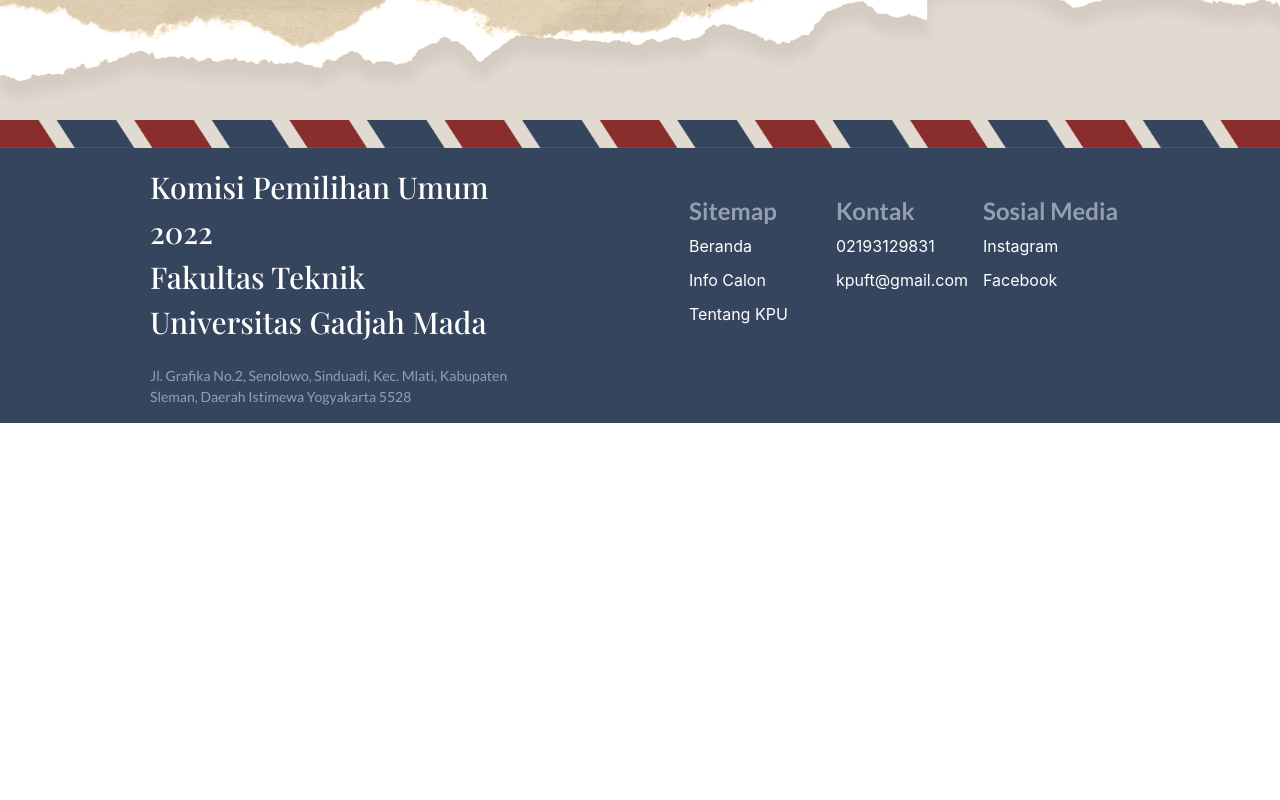
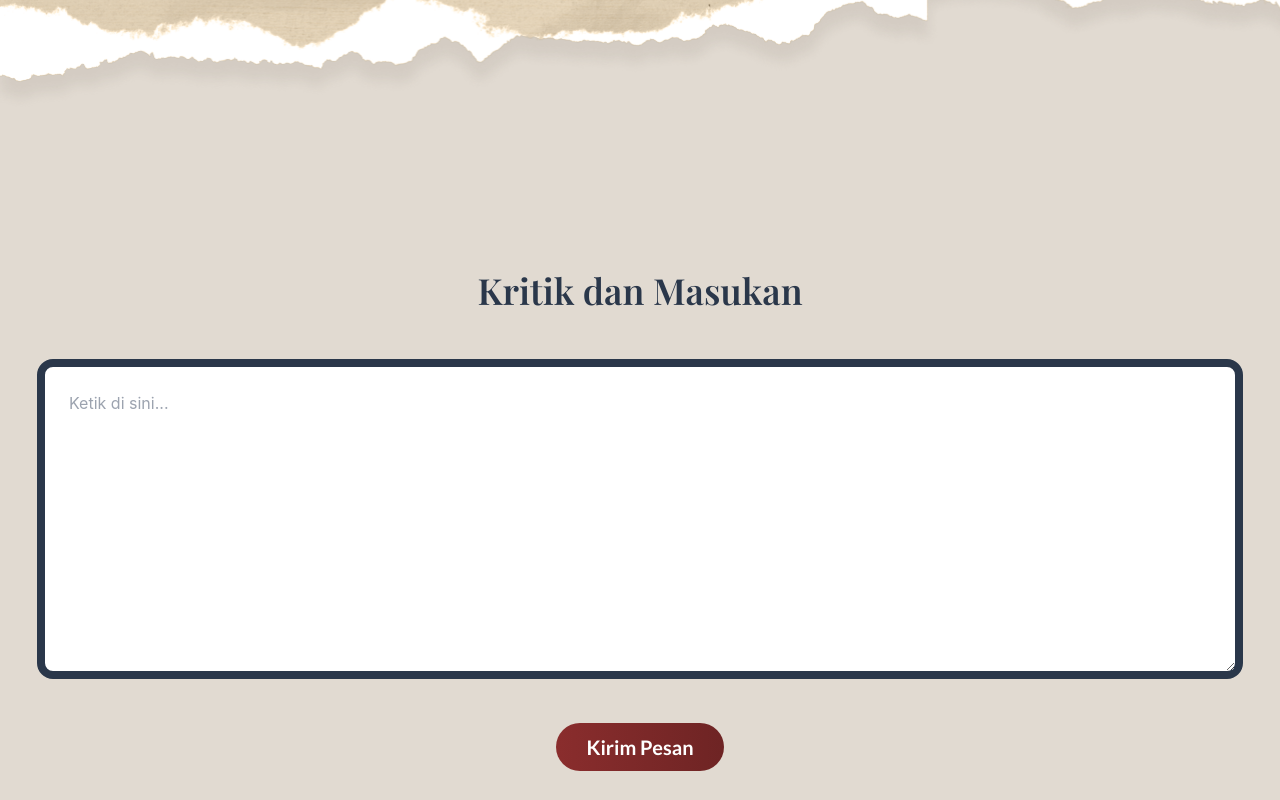
Before and after one commit to frhnfrnk/kpu-ft-ugm-2022, a React (Create React App) app: page /terimakasih in a window 1280 px wide. Shown: the part 680-1480 px from the top of the page. Before the commit the page ends 1103 px from the top, so only its background shows below. Built offline with nearby package versions, Linux system fonts and the light colour scheme.

Commit message:
feat: kritiksaran edit

```diff
--- a/src/components/Footer/footer.js
+++ b/src/components/Footer/footer.js
@@ -1,6 +1,5 @@
 import { NavLink } from "react-router-dom";
 import MenuItems from "../Header/MenuItem";
-import LineBottom from '../../assets/decoration/line_bottom.png'
 
 
 export default function Footer(){
@@ -11,7 +10,6 @@
 
     return (
         <>
-            <img className="bg-[#E1DAD1]" src={LineBottom} />
             <footer className="w-full bg-[#35455D] h-auto lg:h-[275px] flex flex-col-reverse lg:flex-row p-[20px] lg:p-0 lg:px-[150px] lg:justify-between lg:items-center">
                 <div className="flex flex-col w-full lg:w-[40%]">
                     <h1 className="text-[20px] lg:text-[30px] font-Playfair text-[#fefefe] font-medium">Komisi Pemilihan Umum 2022<br/> Fakultas Teknik<br/> Universitas Gadjah Mada</h1>
--- a/src/components/Header/header.js
+++ b/src/components/Header/header.js
@@ -60,12 +60,14 @@
 
     return (
         <>
-            <header className={`h-[calc(0.5rem+6vmin)] w-full bg-[#35455D] font-Lato lg:flex z-50 lg:justify-between lg:items-center lg:px-[150px] fixed transition-all ${isScroll ? "lg:bg-[35455D]" : "lg:bg-transparent"}`}>
+            <header className={`h-[calc(2rem+9vmin)] lg:h-[calc(0.5rem+7vmin)] w-full bg-[#35455D] font-Lato lg:flex z-50 lg:justify-between lg:items-center lg:px-[150px] fixed transition-[background] duration-300  ${isScroll ? "lg:bg-[#35455D]" : "lg:bg-transparent"}`}>
                 <div className='h-16 flex justify-between px-5 '>
-                    <div className='flex justify-center items-center'>
-                        <img src={Logo} className="h-9 pr-4"/>
-                        <h1 className={` text-[#e8e4e3] font-bold  text-md ${isScroll ? "lg:text-[#E1DAD1]" : "lg:text-[#2a374a]"}`}>KPUFT UGM 2022</h1>
-                    </div>
+                    <Link to="/" className='flex justify-center items-center'>
+                        <div className='flex justify-center items-center'>
+                            <img src={Logo} className="h-9 pr-4"/>
+                            <h1 className={` text-[#e8e4e3] font-bold  text-md ${isScroll ? "lg:text-[#E1DAD1]" : "lg:text-[#2a374a]"}`}>KPUFT UGM 2022</h1>
+                        </div>
+                    </Link>
                     <div
                         onClick={()=>setIsOpen(!isOpen)}
                         className='hamburger h-5 my-auto flex flex-col justify-around px-5 cursor-pointer transition-all duration-500 lg:hidden'>
--- a/src/components/HomePage/kritikSaran.js
+++ b/src/components/HomePage/kritikSaran.js
@@ -6,7 +6,7 @@
                 className="w-full h-[100vh] bg-no-repeat bg-cover bg-center"
                 style={{backgroundImage: `url(/imgKritik/bgkritik.png)`}}
                 >
-                    <h1 className="text-slate-700 font-serif md:text-4xl text-2xl text-center pt-[33vh]">
+                    <h1 className="text-[#2A374A] font-Playfair-semibold md:text-4xl text-2xl text-center pt-[33vh]">
                         Kritik dan Masukan
                     </h1>
 
--- /dev/null
+++ b/src/components/Terimakasih/Kritik.js
@@ -0,0 +1,37 @@
+import { Link } from 'react-router-dom';
+import LineBottom from '../../assets/decoration/line_bottom.png'
+
+
+function Kritik2(){
+    return(
+        <div>
+
+            <div
+                className="w-full h-[100vh] flex flex-col place-content-center bg-no-repeat bg-cover bg-center"
+                >
+                    <h1 className="text-[#2A374A] font-Playfair-semibold md:text-4xl text-2xl text-center">
+                        Kritik dan Masukan
+                    </h1>
+
+                    <div className="md:h-[43vh] h-[33vh]  lg:w-auto border-0 rounded-xl pt-[3vh] mt-[25px] flex justify-center">
+                        <textarea
+                            className="md:h-[40vh] h-[30vh] w-[75vw] lg:w-auto bg-c-05 bg-opacity-50 border-8 border-[#2A374A] rounded-2xl p-6"
+                            rows="3"
+                            cols="110"
+                            id="text-translate"
+                            name="translate"
+                            placeholder="Ketik di sini...">
+
+                        </textarea>
+                    </div>
+
+                    <div className='flex justify-center mt-[3vh]'>
+                        <Link to="/"><button className="h-[48px] w-[168px] text-white font-bold font-Lato text-xl rounded-full mt-[40px] lg:mt-[20px] bg-gradient-to-r from-[#8A2D2D] to-[#6E2424]">Kirim Pesan</button></Link>
+                    </div>
+            </div>
+            <img src={LineBottom} alt="line-bottom" className="w-full"/>
+        </div>
+    );
+}
+
+export default Kritik2;
--- a/src/index.css
+++ b/src/index.css
@@ -27,6 +27,11 @@
   font-family: 'Lato', sans-serif;
 }
 
+.font-Playfair-semibold{
+  font-family: 'Playfair Display', serif;
+  font-weight: 600;
+}
+
 
 body {
   overflow-y: scroll;
--- a/src/pages/Beranda.js
+++ b/src/pages/Beranda.js
@@ -3,6 +3,8 @@
   return (
     <>
 
+
+    <Kritik />
     </>
   );
 }
--- a/src/pages/Terimakasih.js
+++ b/src/pages/Terimakasih.js
@@ -1,6 +1,7 @@
 import bg from "../assets/TentangKPU/Backbaru.png";
 import logoCircle from "../assets/Logo/logo_circ.png";
 import { Link } from "react-router-dom";
+import Kritik from "../components/Terimakasih/Kritik";
 
 function Terimakasih() {
   return (
@@ -21,7 +22,9 @@
           </div>
 
 
-          <p>test</p>
+      </div>
+      <div className="bg-[#E1DAD1]">
+        <Kritik />
       </div>
     </>
   );
```
